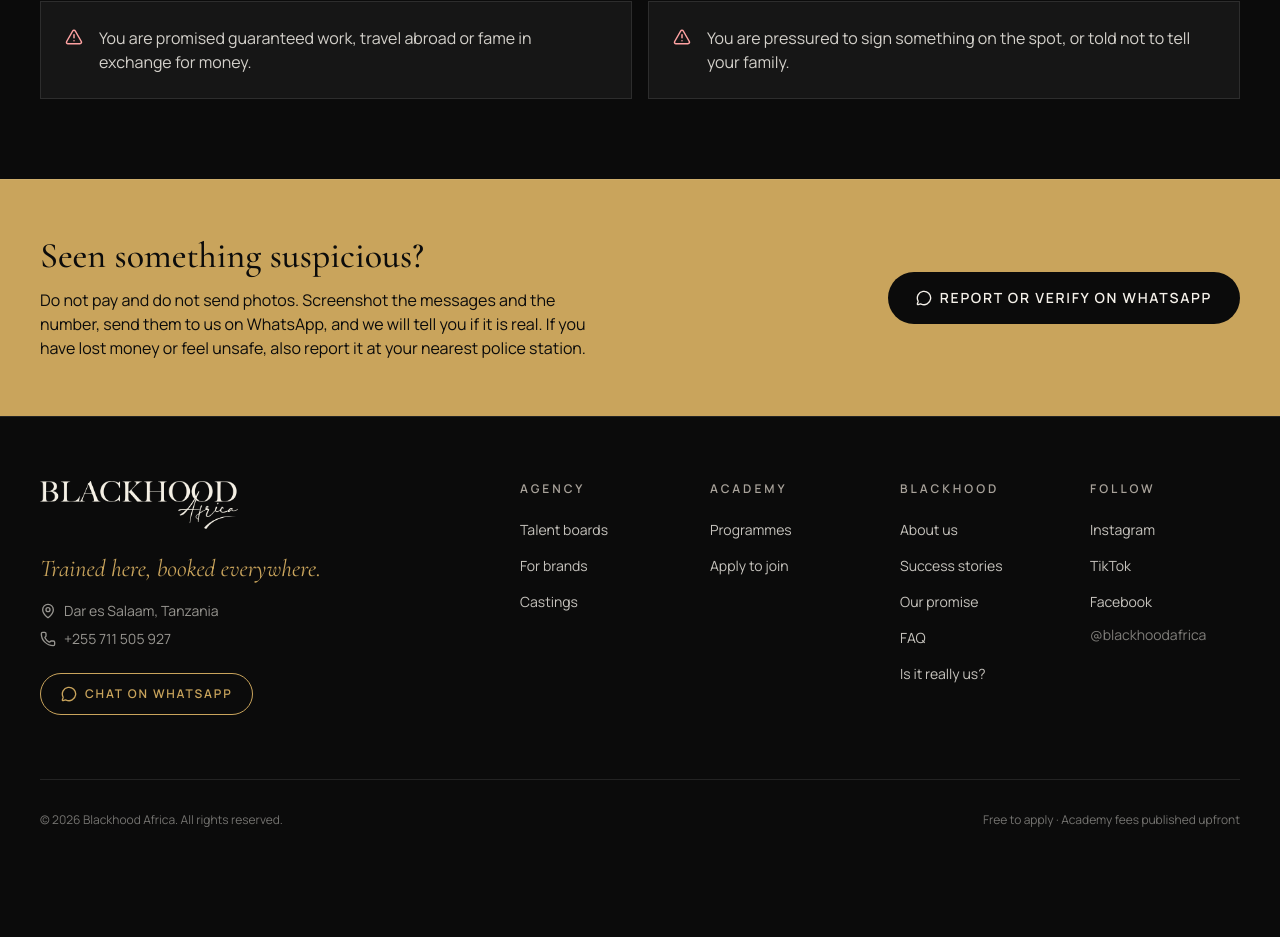
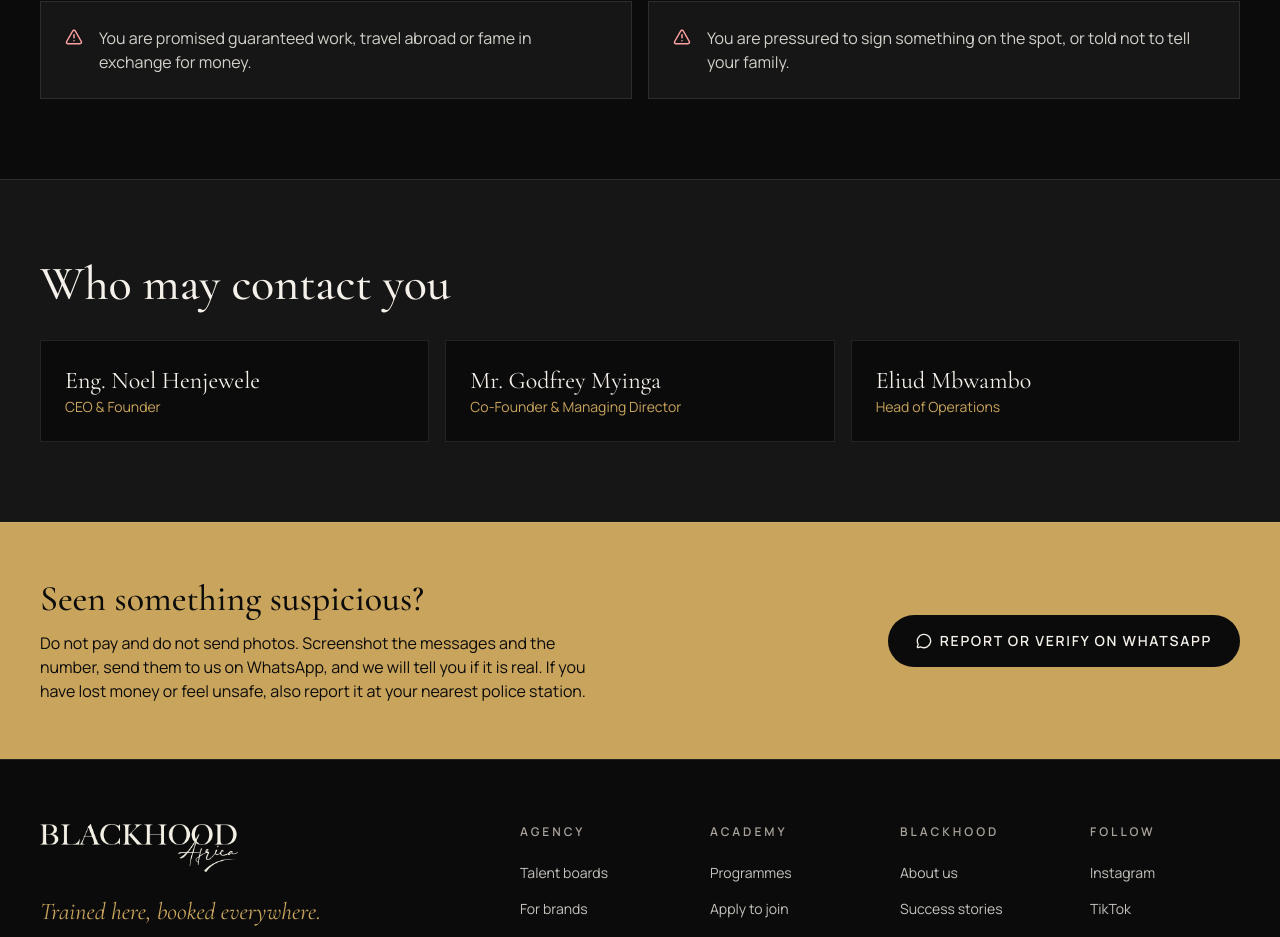
Before and after one commit to NoelHenjewele/blackhoodafrica-website, a React (Vite) app: page /verify in a window 1280 px wide. Shown: the part 1892-2829 px from the top of the page. Before the commit the page ends 2784 px from the top, so only its background shows below. Built offline with nearby package versions, Linux system fonts and the light colour scheme.

Commit message:
Show official staff on the verification page
Co-Authored-By: Claude Opus 5.5 (1M context) <noreply@anthropic.com>

```diff
--- a/src/pages/VerifyPage.tsx
+++ b/src/pages/VerifyPage.tsx
@@ -6,7 +6,11 @@ import { useLang, type L } from '../i18n'
 type StaffMember = { name: string; role: L }
 
 // Real Blackhood staff who may contact applicants. The section stays hidden while this list is empty.
-const staff: StaffMember[] = []
+const staff: StaffMember[] = [
+  { name: 'Eng. Noel Henjewele', role: { en: 'CEO & Founder', sw: 'Mkurugenzi Mtendaji na Mwanzilishi' } },
+  { name: 'Mr. Godfrey Myinga', role: { en: 'Co-Founder & Managing Director', sw: 'Mwanzilishi Mwenza na Mkurugenzi Mwendeshaji' } },
+  { name: 'Eliud Mbwambo', role: { en: 'Head of Operations', sw: 'Mkuu wa Uendeshaji' } },
+]
 
 const officialChannels = [
   { icon: MessageCircle, label: { en: 'WhatsApp & phone', sw: 'WhatsApp na simu' }, value: site.phoneDisplay, href: whatsappLink('Hello Blackhood Africa, I want to check something is really from you.') },
```
